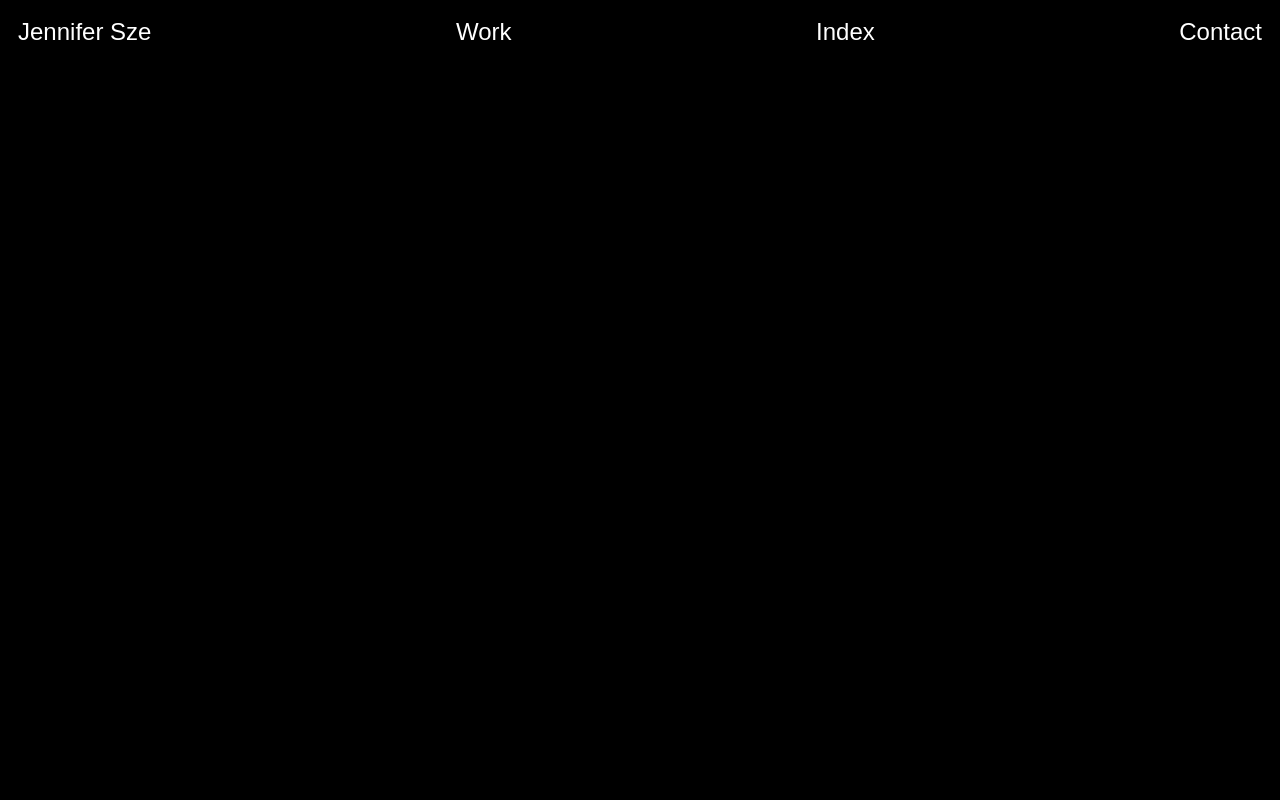
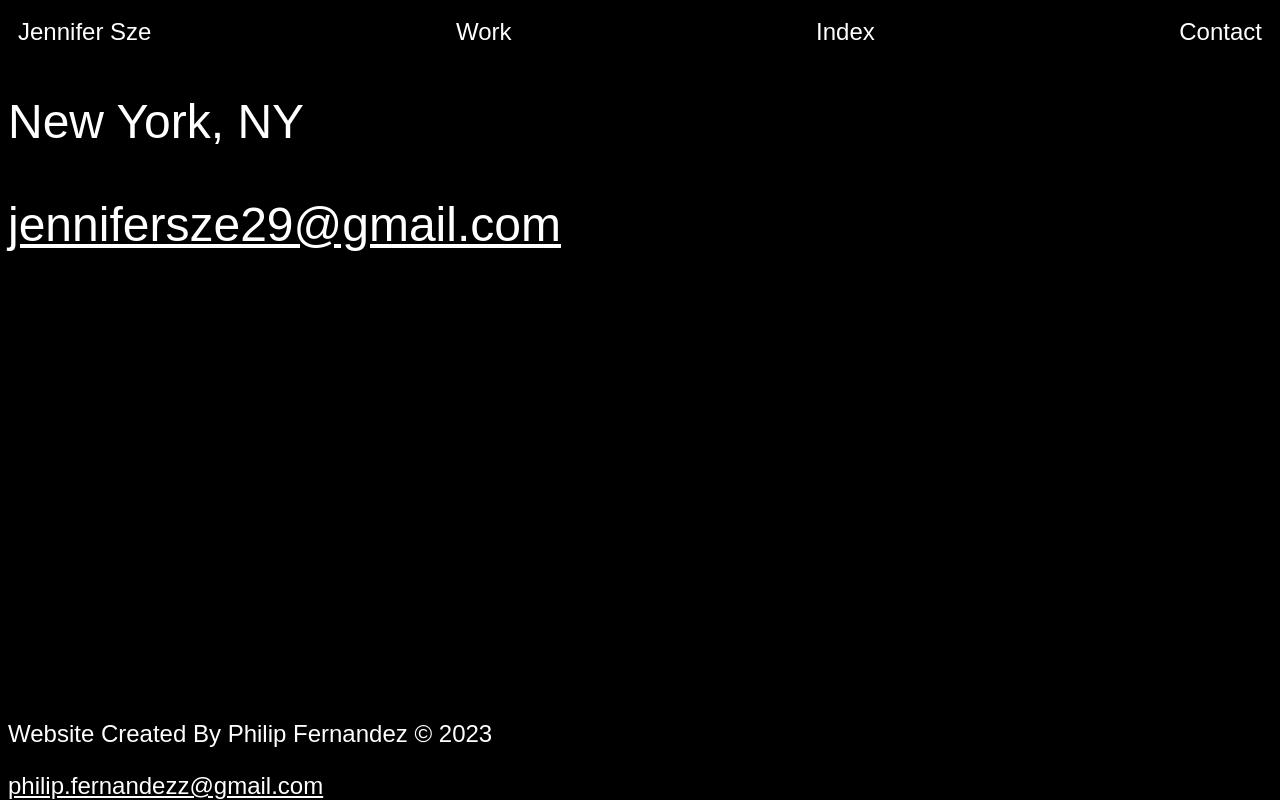
Before and after one commit to philip58/client-portfolio-website, a plain HTML site: page contact.html in a window 1280 px wide. Drawn offline with Linux system fonts and the light colour scheme; a web font is replaced by a local one.

Commit message:
contact section and website completed

```diff
--- a/contact.html
+++ b/contact.html
@@ -38,6 +38,26 @@ html{
             color: white;
         }
 
+        .contact{
+            font-size: 3rem;
+        }
+
+        .contact a{
+            color: white;
+            text-decoration: underline;
+        }
+
+        .contact-2{
+            position: fixed;
+            bottom:0;
+            font-size: 1.5rem;
+        }
+
+        .contact-2 a{
+            text-decoration: underline;
+            color: white;
+        }
+
     </style>
     <title>Jennifer Sze</title>
 </head>
@@ -60,6 +80,15 @@ html{
             </ul>
         </nav>
     </div>
+    <div class="contact">
+        <p>New York, NY <br></p>
+        <a href="mailto:jennifersze29@gmail.com" target="_blank">jennifersze29@gmail.com</a>
+    </div>
+
+    <footer class="contact-2">
+        <p>Website Created By Philip Fernandez © 2023</p>
+        <a href="mailto:philipfernandezz@gmail.com" target="_blank">philip.fernandezz@gmail.com</a>
+    </footer>
 
 </body>
 </html>
```
